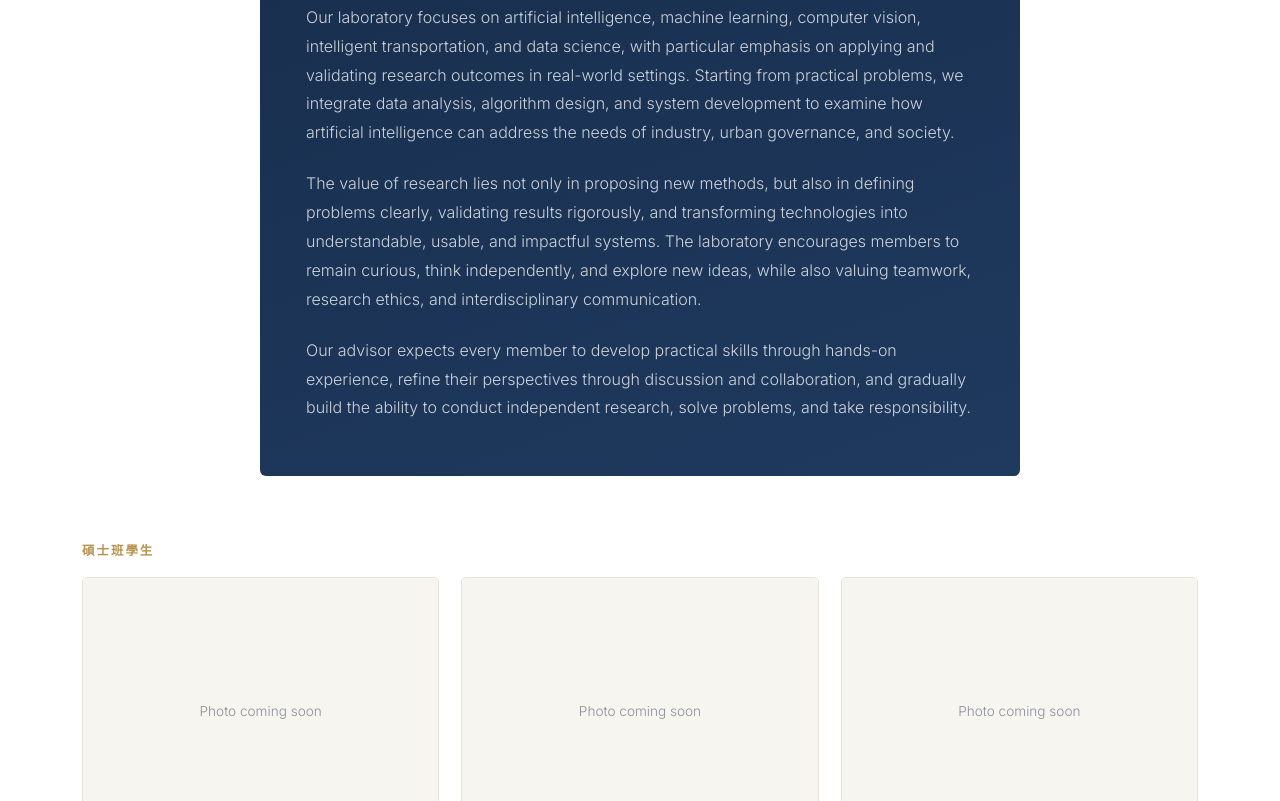
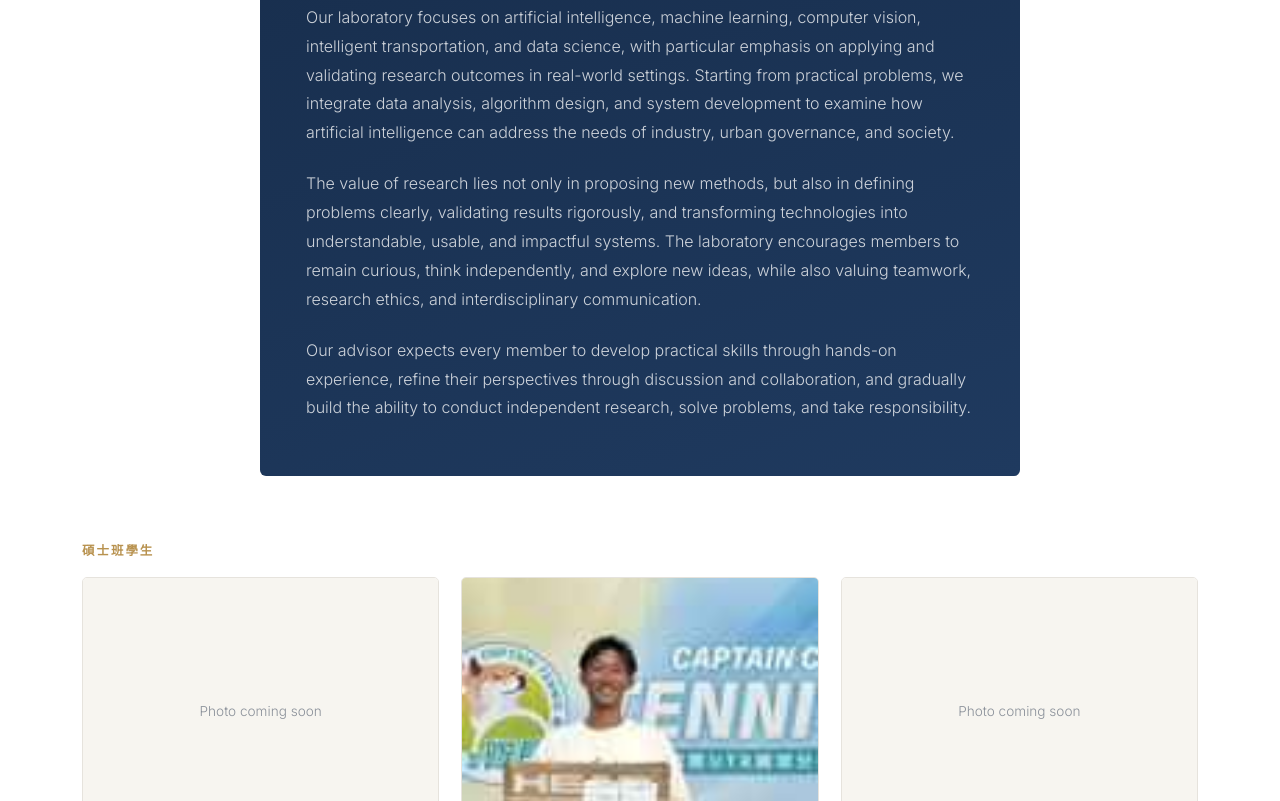
Before and after one commit to schumihuang/schumihuang.github.io, a plain HTML site: page index.html in a window 1280 px wide. Shown: the part 11199-12000 px from the top of the page. Drawn offline with nearby package versions, Linux system fonts and the light colour scheme.

Commit message:
Fix master's student profile image URL and refresh cache

```diff
--- a/index.html
+++ b/index.html
@@ -728,7 +728,7 @@
         <h4>碩士班學生</h4>
         <div class="member-grid">
           <div class="member-card"><div class="member-photo">Photo coming soon</div><div class="member-info"><div class="member-name">涂允澤</div><div class="member-detail">115 · 碩士班學生</div></div></div>
-          <div class="member-card"><div class="member-photo"><img src="assets/students/zhan-yi-wei-v2.jpg" alt="詹益瑋" onerror="this.style.display='none';this.parentNode.append('Photo coming soon')"></div><div class="member-info"><div class="member-name">詹益瑋</div><div class="member-detail">115 · 碩士班學生</div></div></div>
+          <div class="member-card"><div class="member-photo"><img src="assets/students/zhan-yi-wei-crop.jpg?v=3" alt="詹益瑋" onerror="this.style.display='none';this.parentNode.append('Photo coming soon')"></div><div class="member-info"><div class="member-name">詹益瑋</div><div class="member-detail">115 · 碩士班學生</div></div></div>
           <div class="member-card"><div class="member-photo">Photo coming soon</div><div class="member-info"><div class="member-name">南舞良多瑛美</div><div class="member-detail">碩士班學生</div></div></div>
         </div>
       </div>
```
